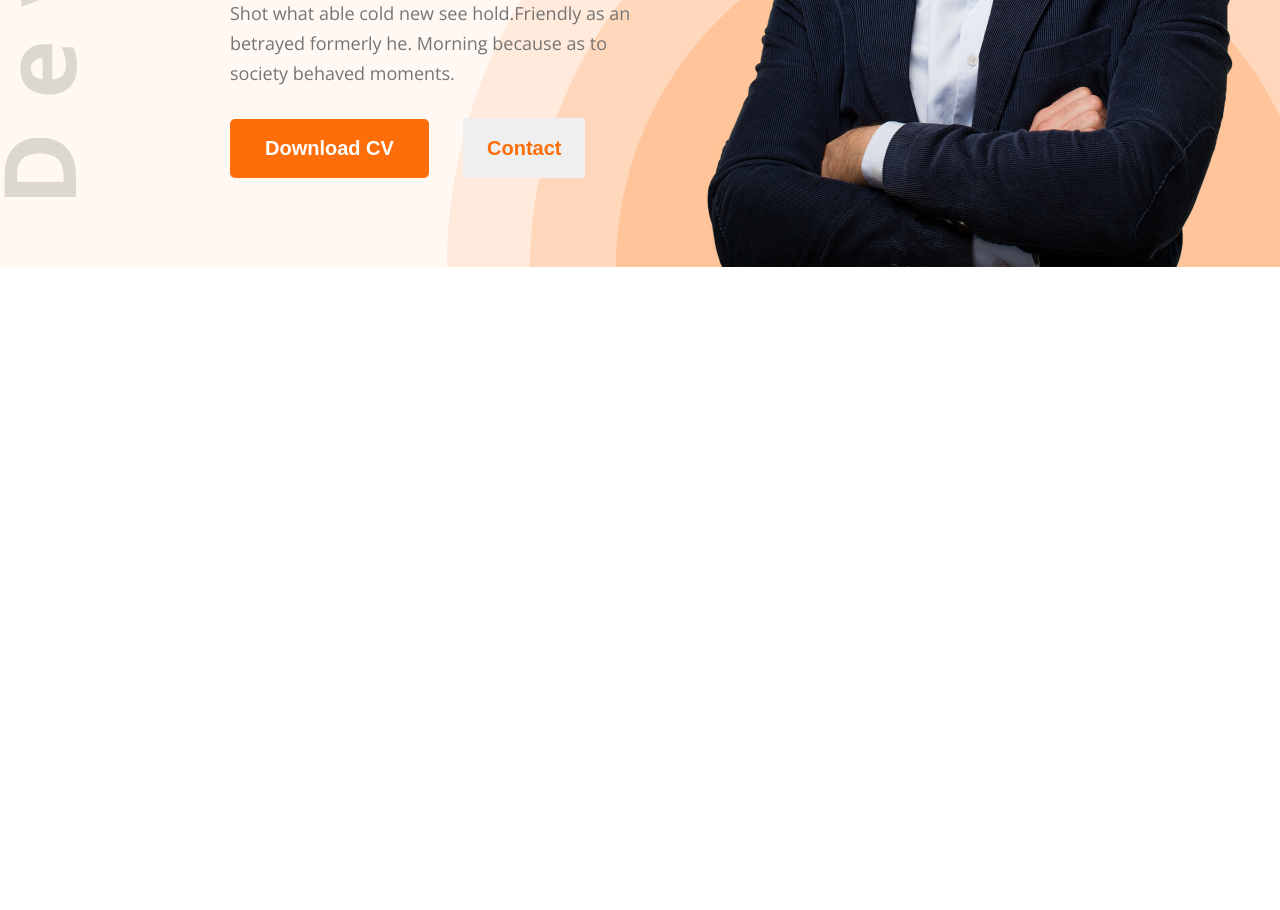
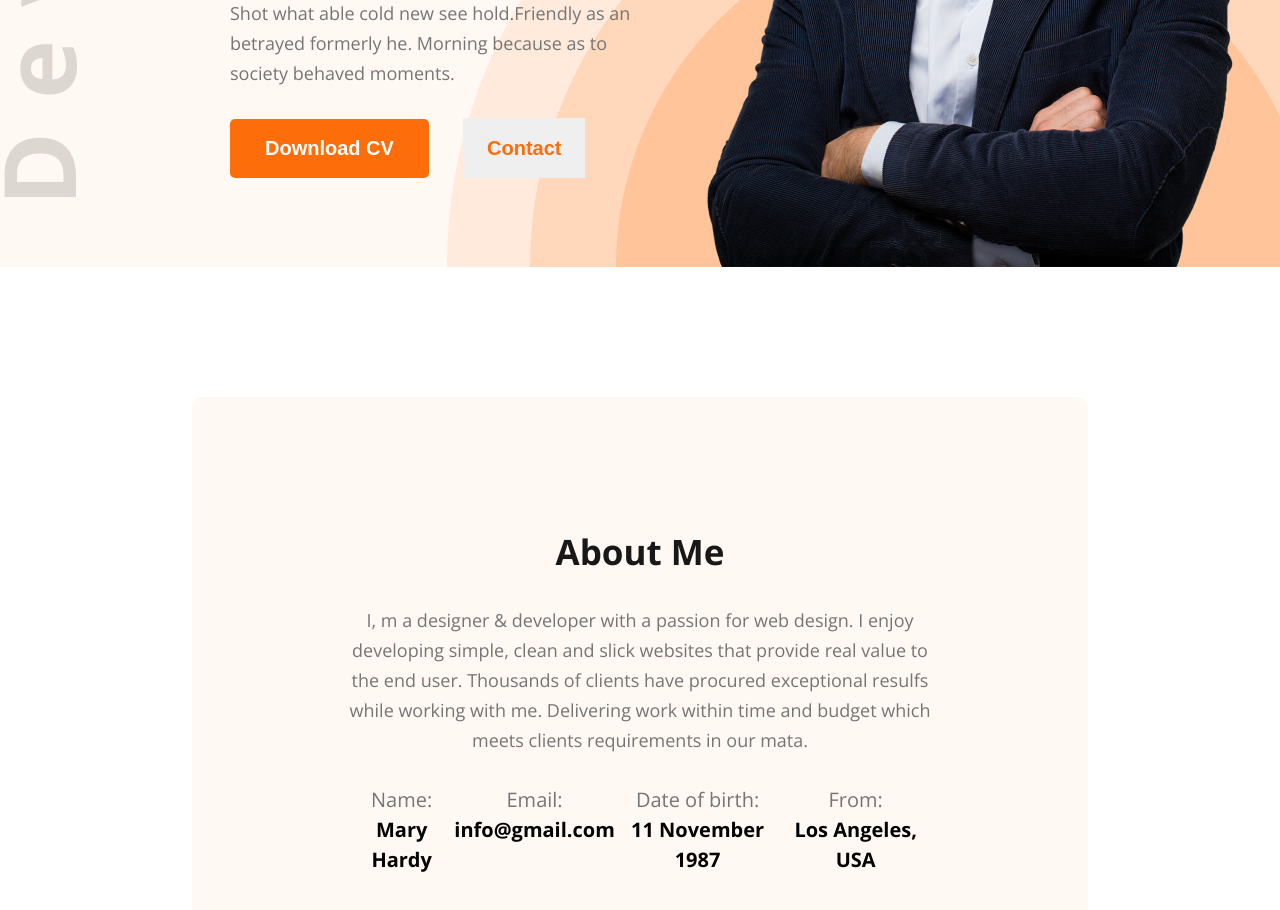
Before and after one commit to FarhadDev/hero-dev-portfolio-code, a plain HTML site: page index.html in a window 1280 px wide. Shown: the part 566-1476 px from the top of the page. Before the commit the page ends 833 px from the top, so only its background shows below. Drawn offline with nearby package versions, Linux system fonts and the light colour scheme.

Commit message:
added the about me section

```diff
--- a/index.html
+++ b/index.html
@@ -38,5 +38,31 @@
             </div>
         </section>
     </header>
+    <section id="about">
+        <div class="about-container">
+            <div class="section-heading">
+                <h2>About Me</h2>
+                <p>I, m a designer & developer with a passion for web design. I enjoy developing simple, clean and slick websites that provide real value to the end user. Thousands of clients have procured exceptional resulfs while working with me. Delivering work within time and budget which meets clients requirements in our mata.</p>
+            </div>
+            <div class="about-info">
+                <div class="info-card">
+                    <p>Name:</p>
+                    <h4>Mary Hardy</h4>
+                </div>
+                <div class="info-card">
+                    <p>Email:</p>
+                    <h4>info@gmail.com</h4>
+                </div>
+                <div class="info-card">
+                    <p>Date of birth:</p>
+                    <h4>11 November 1987</h4>
+                </div>
+                <div class="info-card">
+                    <p>From:</p>
+                    <h4>Los Angeles, USA</h4>
+                </div>
+            </div>
+        </div>
+    </section>
 </body>
 </html>
--- a/styles/portfolio.css
+++ b/styles/portfolio.css
@@ -24,6 +24,24 @@
     font-weight: bold;
     color: white;
     cursor: pointer;
+}
+.section-heading{
+    max-width: 827px;
+    text-align: center;
+}
+.section-heading h2{
+    font-size: 35px;
+    font-weight: bold;
+    color: #181818;
+    margin-bottom: 30px;
+}
+.section-heading p{
+    font-size: 18px;
+    font-weight: 400;
+    color: #757575;
+    line-height: 30px;
+    margin-bottom: 30px;
+    /* margin: 0px 22.5px 30px 22.5px; */
 }
 /* main styles */
 header{
@@ -95,3 +113,32 @@ nav .links a{
     max-width: 584px;
     vertical-align: middle;
 }
+
+#about{
+    padding-top: 130px;
+    /* padding: 130px 230px 0px 230px; */
+}
+#about .about-container{
+    width: 70%;
+    max-width: 1140px;
+    margin: 0 auto;
+    text-align: center;
+    background-color: #FFF8F3;
+    border: none;
+    border-radius: 10px;
+    padding: 131px 157px;
+}
+#about .about-container .about-info{
+    display: flex;
+    justify-content: space-around;
+}
+.about-info .info-card p{
+    font-size: 20px;
+    color: #757575;
+    line-height: 30px;
+}
+.about-info .info-card h4{
+    font-size: 20px;
+    font-weight: bold;
+    line-height: 30px;
+}
```
